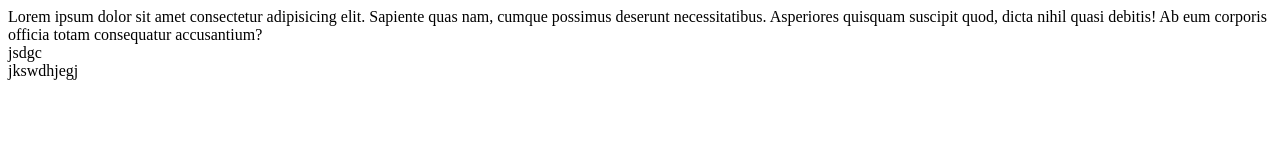
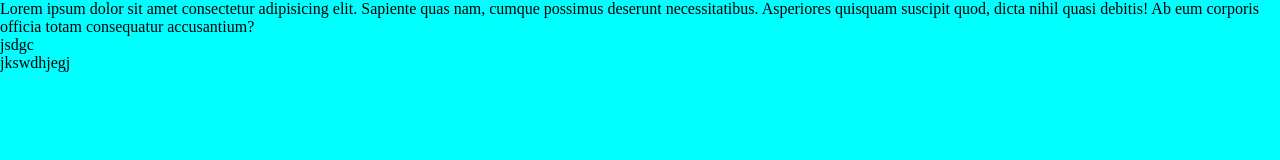
Before and after one commit to ThePotato-Ghost/new, a plain HTML site: page index.html in a window 1280 px wide. Drawn offline with Linux system fonts and the light colour scheme.

Commit message:
hjevwfvg

```diff
--- a/index.html
+++ b/index.html
@@ -1,6 +1,7 @@
 <!DOCTYPE html>
 <html lang="en">
 <head>
+    <link rel="stylesheet" href="style.css">
     <meta charset="UTF-8">
     <meta name="viewport" content="width=device-width, initial-scale=1.0">
     <title>Document</title>
--- /dev/null
+++ b/style.css
@@ -0,0 +1,11 @@
+* {
+    margin: 0;
+    padding: 0;
+    box-sizing: border-box;
+}
+
+html, body {
+    height: 100%;
+    background-color: aqua;
+    width: 100%;
+}
```
